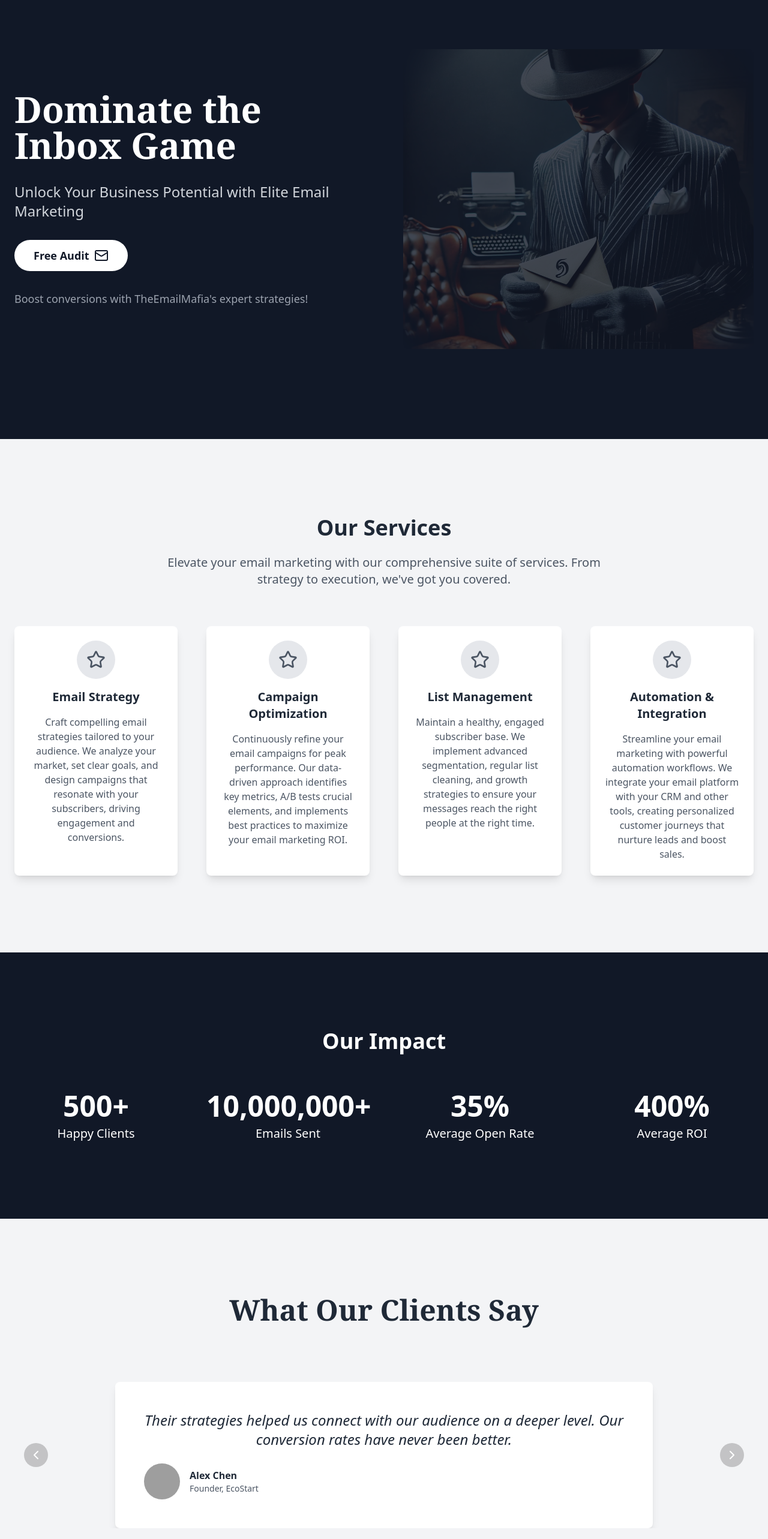
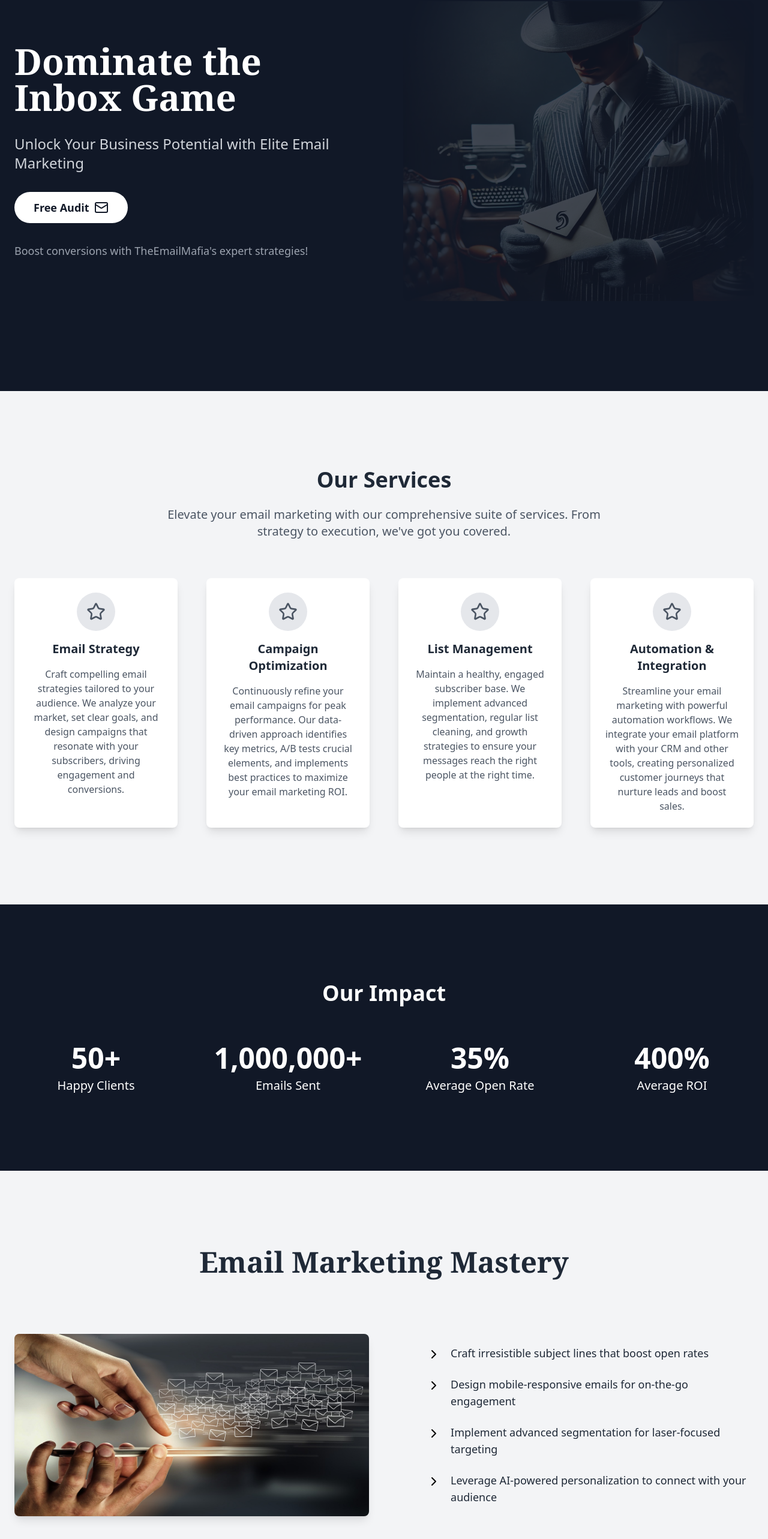
Before and after one commit to Ankurrawat-12/BlinkReach, a Next.js app: page / in a window 1280 px wide. Shown: the part 148-2714 px from the top of the page at 60% size. Built offline with nearby package versions, Linux system fonts and the light colour scheme; grey boxes are pictures that could not be loaded.

Commit message:
Fixed Some Bugs

```diff
--- a/app/page.tsx
+++ b/app/page.tsx
@@ -8,12 +8,10 @@ export default function LandingPage() {
   const [isVisible, setIsVisible] = useState({
     services: false,
     stats: false,
-    testimonials: false,
     strategies: false,
     caseStudies: false,
   })
   const [showFloatingCTA, setShowFloatingCTA] = useState(false)
-  const [currentTestimonial, setCurrentTestimonial] = useState(0)
   const [showAuditInput, setShowAuditInput] = useState(false)
   const [auditEmail, setAuditEmail] = useState('')
   const [newsletterEmail, setNewsletterEmail] = useState('')
@@ -33,14 +31,6 @@ export default function LandingPage() {
   const heroRef = useRef(null)
   const statsRef = useRef(null)
 
-  const testimonials = [
-    { name: 'Sarah Johnson', position: 'CMO, TechGrowth', comment: 'TheEmailMafia revolutionized our email campaigns. We saw a 250% increase in engagement within the first month!' },
-    { name: 'Alex Chen', position: 'Founder, EcoStart', comment: 'Their strategies helped us connect with our audience on a deeper level. Our conversion rates have never been better.' },
-    { name: 'Emily Rodriguez', position: 'Digital Marketing Lead, FashionForward', comment: 'The personalized approach and data-driven insights from TheEmailMafia transformed our email marketing ROI.' },
-    { name: 'Michael Thompson', position: 'CEO, InnovateTech', comment: 'TheEmailMafia\'s expertise has been instrumental in scaling our outreach efforts. Our subscriber base has grown exponentially!' },
-    { name: 'Sophia Lee', position: 'Marketing Director, GreenEats', comment: 'The personalized campaigns crafted by TheEmailMafia have significantly boosted our customer retention rates.' },
-    { name: 'David Patel', position: 'Founder, FinTech Solutions', comment: 'Thanks to TheEmailMafia, our email open rates have doubled, and click-through rates have never been higher.' },
-  ];
 
   const caseStudies = [
     { title: 'TechGrowth Expansion', description: 'Helped TechGrowth increase their customer base by 150% through targeted email campaigns.' },
@@ -50,7 +40,7 @@ export default function LandingPage() {
 
   useEffect(() => {
     const handleScroll = () => {
-      const sections = ['services', 'stats', 'testimonials', 'strategies', 'caseStudies']
+      const sections = ['services', 'stats', 'strategies', 'caseStudies']
       sections.forEach(section => {
         const element = document.getElementById(section)
         if (element) {
@@ -66,13 +56,6 @@ export default function LandingPage() {
     return () => window.removeEventListener('scroll', handleScroll)
   }, [])
 
-  useEffect(() => {
-    const timer = setInterval(() => {
-      setCurrentTestimonial((prev) => (prev === testimonials.length - 1 ? 0 : prev + 1));
-    }, 5000);
-
-    return () => clearInterval(timer);
-  }, [testimonials.length]);
 
   useEffect(() => {
     if (isVisible.stats) {
@@ -167,8 +150,8 @@ export default function LandingPage() {
 
     const interval = setInterval(() => {
       setAnimatedStats(() => ({
-        clients: Math.min(Math.round((currentStep / steps) * 500), 500),
-        emailsSent: Math.min(Math.round((currentStep / steps) * 10000000), 10000000),
+        clients: Math.min(Math.round((currentStep / steps) * 50), 50),
+        emailsSent: Math.min(Math.round((currentStep / steps) * 1000000), 1000000),
         openRate: Math.min(Math.round((currentStep / steps) * 35), 35),
         roi: Math.min(Math.round((currentStep / steps) * 400), 400)
       }))
@@ -196,7 +179,6 @@ export default function LandingPage() {
             <div className="text-2xl font-bold text-gray-800 font-serif mb-4 md:mb-0 transition-all duration-300 hover:text-gray-600">TheEmailMafia</div>
             <div className="hidden md:flex space-x-4 lg:space-x-8">
               <a href="#services" onClick={(e) => { e.preventDefault(); scrollToSection('services'); }} className="hover:text-gray-600 transition-colors text-xs lg:text-sm uppercase tracking-wide px-3 py-1">Services</a>
-              <a href="#testimonials" onClick={(e) => { e.preventDefault(); scrollToSection('testimonials'); }} className="hover:text-gray-600 transition-colors text-xs lg:text-sm uppercase tracking-wide px-3 py-1">Testimonials</a>
               <a href="#strategies" onClick={(e) => { e.preventDefault(); scrollToSection('strategies'); }} className="hover:text-gray-600 transition-colors text-xs lg:text-sm uppercase tracking-wide px-3 py-1">Strategies</a>
               <a href="#caseStudies" onClick={(e) => { e.preventDefault(); scrollToSection('caseStudies'); }} className="hover:text-gray-600 transition-colors text-xs lg:text-sm uppercase tracking-wide px-3 py-1">Case Studies</a>
               <a href="#newsletter" onClick={(e) => { e.preventDefault(); scrollToSection('newsletter'); }} className="hover:text-gray-600 transition-colors text-xs lg:text-sm uppercase tracking-wide px-3 py-1">Newsletter</a>
@@ -205,7 +187,7 @@ export default function LandingPage() {
         </nav>
       </header>
 
-      <main className="pt-20">
+      <main>
         <section id="hero" ref={heroRef} className="min-h-screen py-16 md:py-24 flex items-center bg-gray-900 text-white relative overflow-hidden">
           <div className="container mx-auto px-6 relative z-10">
             <div className="grid grid-cols-1 md:grid-cols-2 gap-12 md:gap-16 items-center">
@@ -248,22 +230,21 @@ export default function LandingPage() {
                 )}
                 <p className="text-lg mt-8 max-w-2xl mx-auto md:mx-0 text-gray-400">Boost conversions with TheEmailMafia&apos;s expert strategies!</p>
               </div>
-              <div className="relative h-[300px] md:h-[400px] lg:h-[500px] mt-8 md:mt-0 order-first md:order-last">
+              <div className="relative h-[300px] md:h-[400px] lg:h-[500px] mt-8 md:mt-0 order-first md:order-last absolute inset-0 overflow-hidden">
                 <Image
                   src="/hero.jpg?height=500&width=600"
                   alt="Business professionals in discussion"
                   layout="fill"
                   objectFit="cover"
-  className="rounded-lg shadow-2xl opacity-20"
-  sizes="(max-width: 768px) 100vw, (max-width: 1200px) 50vw, 33vw"
+                  className="opacity-20"
+                  sizes="100vw"
+                  draggable="false"
                   style={{
-    WebkitMaskImage: 'radial-gradient(circle, rgba(0, 0, 0, 1) 80%, rgba(0, 0, 0, 0) 100%)',
-    maskImage: 'radial-gradient(circle, rgba(0, 0, 0, 1) 80%, rgba(0, 0, 0, 0) 100%)',
-    WebkitMaskRepeat: 'no-repeat',
-    maskRepeat: 'no-repeat',
+                    maskImage: 'radial-gradient(circle at center, black 50%, transparent 100%)',
+                    WebkitMaskImage: 'radial-gradient(circle at center, black 50%, transparent 100%)',
+                    background: 'linear-gradient(to right, rgba(17, 24, 39, 0.8), rgba(17, 24, 39, 0.4))',
                   }}
                 />
-
               </div>
             </div>
           </div>
@@ -311,51 +292,12 @@ export default function LandingPage() {
           </div>
         </section>
 
-        <section id="testimonials" className={`bg-gray-100 py-24 md:py-32 transition-all duration-1000 ${isVisible.testimonials ? 'opacity-100 translate-y-0' : 'opacity-0 translate-y-10'}`}>
-          <div className="container mx-auto px-6">
-            <h2 className="text-4xl md:text-5xl font-bold text-center mb-16 md:mb-24 font-serif">What Our Clients Say</h2>
-            <div className="relative">
-              <div className="overflow-hidden">
-                <div className="flex transition-transform duration-500 ease-in-out" style={{ transform: `translateX(-${currentTestimonial * 100}%)` }}>
-                  {testimonials.map((testimonial, index) => (
-                    <div key={index} className="w-full flex-shrink-0">
-                      <div className="bg-white p-8 md:p-12 rounded-lg shadow-lg max-w-4xl mx-auto h-full flex flex-col justify-between">
-                        <p className="text-lg md:text-2xl mb-6 italic text-center">{testimonial.comment}</p>
-                        <div className="flex items-center justify-center md:justify-start">
-                          <Image src={`https://i.pravatar.cc/60?img=${index + 1}`} alt={testimonial.name} width={60} height={60} className="rounded-full mr-4" />
-                          <div className="text-center md:text-left">
-                            <h3 className="font-semibold">{testimonial.name}</h3>
-                            <p className="text-gray-600 text-sm">{testimonial.position}</p>
-                          </div>
-                        </div>
-                      </div>
-                    </div>
-                  ))}
-                </div>
-              </div>
-              <button
-                className="absolute top-1/2 left-4 transform -translate-y-1/2 bg-black bg-opacity-20 hover:bg-opacity-30 rounded-full p-2 transition-all duration-300"
-                onClick={() => setCurrentTestimonial((prev) => (prev === 0 ? testimonials.length - 1 : prev - 1))}
-              >
-                <ChevronRight className="transform rotate-180 text-white" />
-              </button>
-              <button
-                className="absolute top-1/2 right-4 transform -translate-y-1/2 bg-black bg-opacity-20 hover:bg-opacity-30 rounded-full p-2 transition-all duration-300"
-                onClick={() => setCurrentTestimonial((prev) => (prev === testimonials.length - 1 ? 0 : prev + 1))}
-              >
-                <ChevronRight className="text-white" />
-              </button>
-            </div>
-          </div>
-        </section>
-
         <section id="strategies" className={`py-24 md:py-32 transition-all duration-1000 ${isVisible.strategies ? 'opacity-100 translate-y-0' : 'opacity-0 translate-y-10'}`}>
           <div className="container mx-auto px-6">
             <h2 className="text-4xl md:text-5xl font-bold text-center mb-16 md:mb-24 font-serif">Email Marketing Mastery</h2>
             <div className="flex flex-col md:flex-row items-center justify-between md:space-x-12">
               <div className="md:w-1/2 mb-8 md:mb-0">
-                {/* <Image src="/placeholder.svg?height=400&width=600" alt="Email Marketing Strategies" width={600} height={400} className="rounded-lg shadow-lg" /> */}
-                <Image src="/strategies.png?height=400&width=600" alt="Email Marketing Strategies" width={600} height={400} className="rounded-lg shadow-lg" />
+                <Image src="/strategies.png?height=400&width=600" alt="Email Marketing Strategies" width={600} height={400} className="rounded-lg shadow-lg" draggable="false"/>
               </div>
               <div className="md:w-1/2 md:pl-12">
                 <ul className="space-y-6">
@@ -456,13 +398,11 @@ export default function LandingPage() {
                 <li><a href="#" className="hover:text-gray-300 transition-colors">Home</a></li>
                 <li><a href="#" className="hover:text-gray-300 transition-colors">About Us</a></li>
                 <li><a href="#" className="hover:text-gray-300 transition-colors">Services</a></li>
-                <li><a href="#" className="hover:text-gray-300 transition-colors">Contact</a></li>
               </ul>
             </div>
             <div>
-              <h4 className="text-lg font-semibold mb-4">Connect With Us</h4>
+              <h4 className="text-lg font-semibold mb-4">Connect Us</h4>
               <div className="flex space-x-4">
-                <a href="#" className="hover:text-gray-300 transition-colors"><Facebook /></a>
                 <a href="#" className="hover:text-gray-300 transition-colors"><Twitter /></a>
                 <a href="#" className="hover:text-gray-300 transition-colors"><Instagram /></a>
                 <a href="#" className="hover:text-gray-300 transition-colors"><Linkedin /></a>
```
Lines whose indentation alone changed are shown as unchanged.
